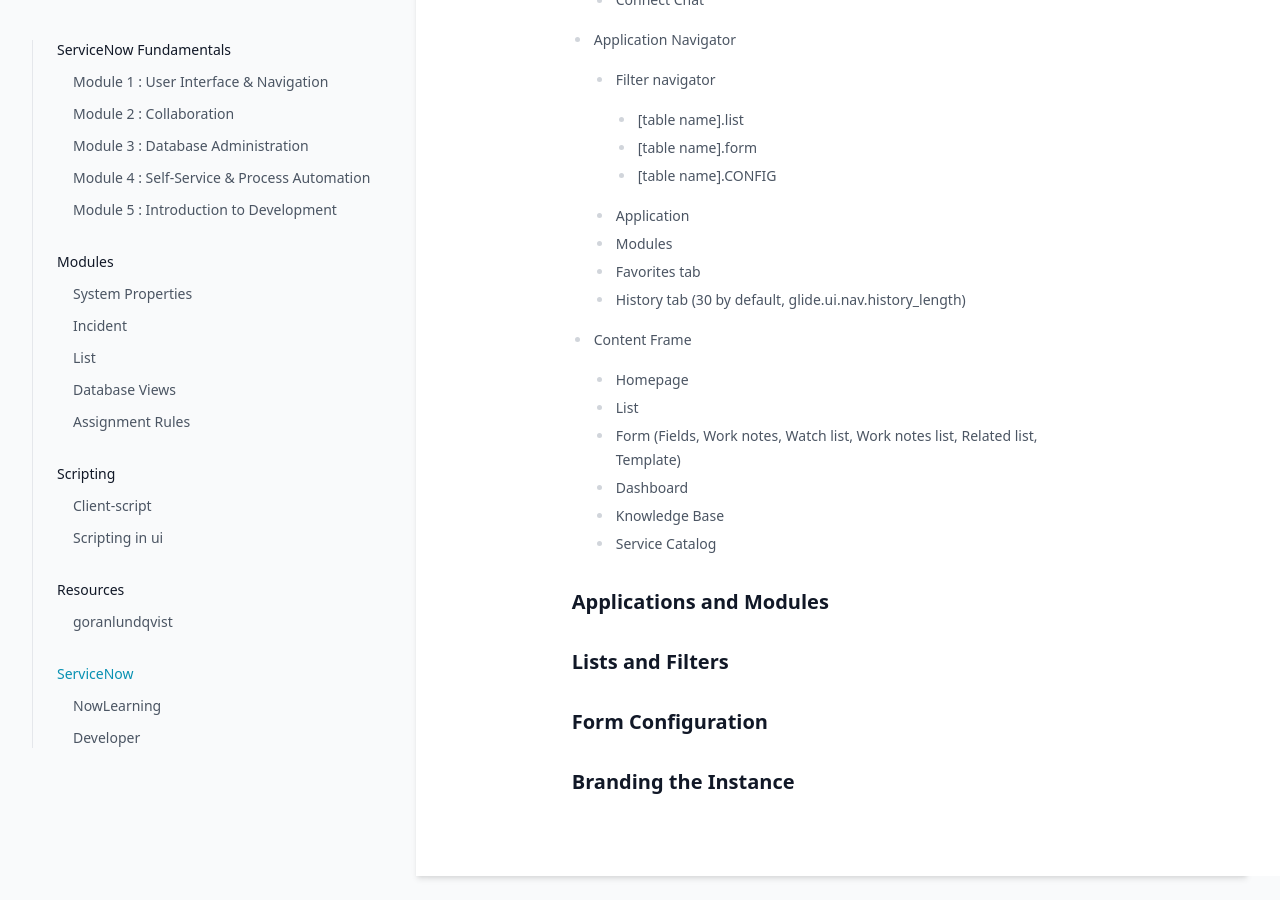
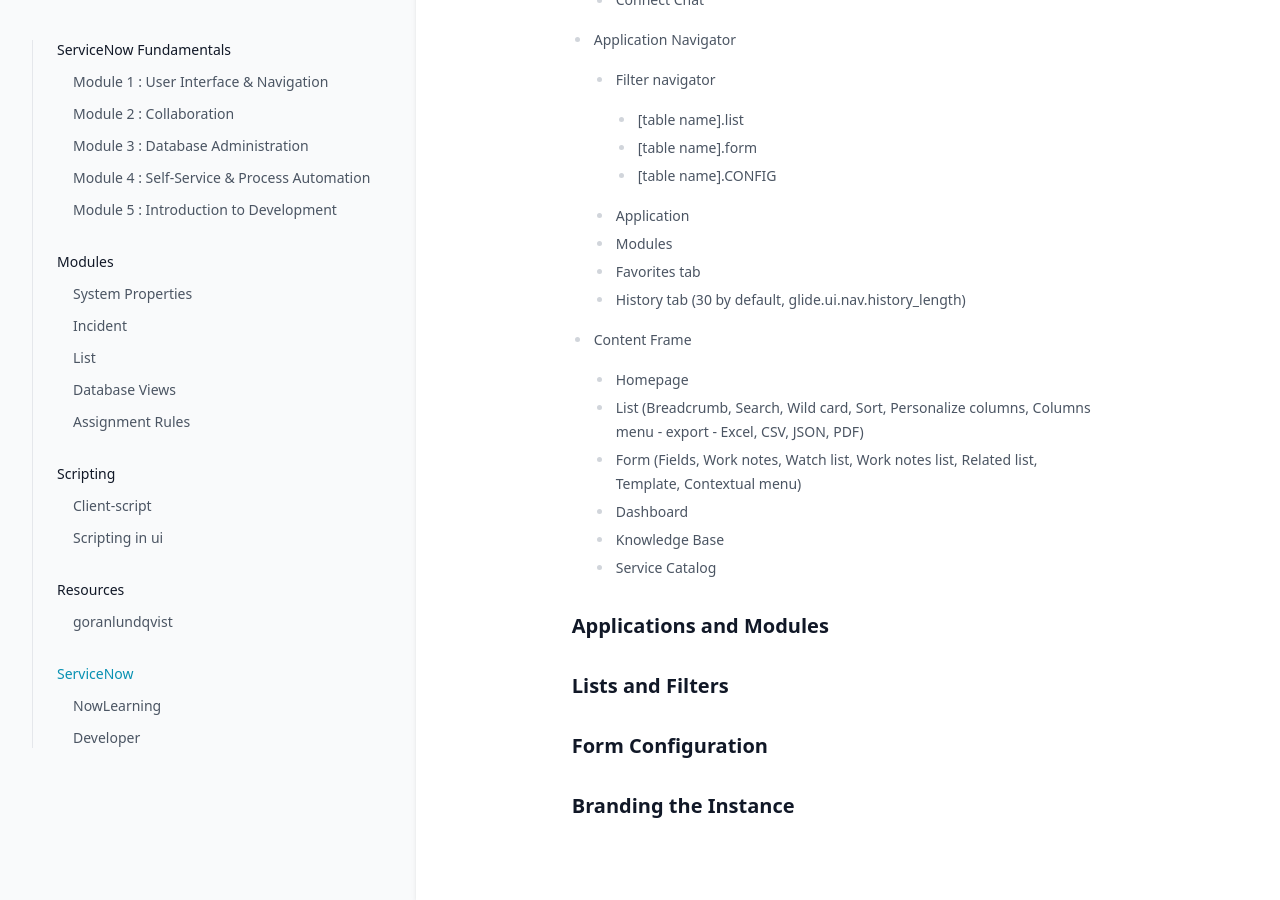
Before and after one commit to greglejeune/ebook, a Jekyll site: the page built from _servicenow/2021-11-01-snf-module1.md, in a window 1280 px wide and 900 px high, scrolled down 1739 px. Built offline with Jekyll 4.4.1, drawn with Linux system fonts in a browser that asks for light colours.

Commit message:
Update 2021-11-01-snf-module1.md

```diff
--- a/_servicenow/2021-11-01-snf-module1.md
+++ b/_servicenow/2021-11-01-snf-module1.md
@@ -114,8 +114,8 @@ category: snf
     Content Frame
     <ul>
       <li>Homepage</li>
-      <li>List</li>
-      <li>Form (Fields, Work notes, Watch list, Work notes list, Related list, Template)</li>
+      <li>List (Breadcrumb, Search, Wild card, Sort, Personalize columns, Columns menu - export - Excel, CSV, JSON, PDF)</li>
+      <li>Form (Fields, Work notes, Watch list, Work notes list, Related list, Template, Contextual menu)</li>
       <li>Dashboard</li>
       <li>Knowledge Base</li>
       <li>Service Catalog</li>
```
